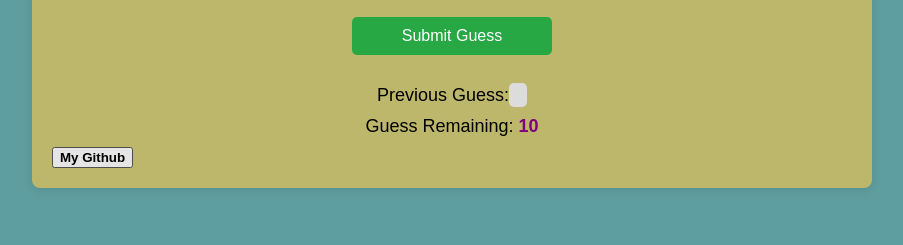
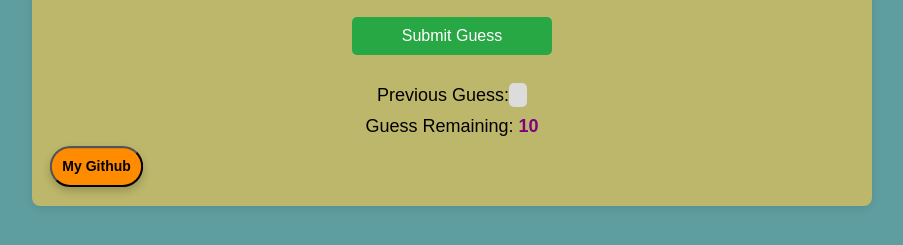
Before and after one commit to Roni-js/Guess-Number, a plain HTML site: page index.html in a window 1280 px wide. In both pictures the pointer is over the button "My Github". Shown: the part 303-548 px from the top of the page, without its empty margins (188-1091 px from the left). Drawn offline with Linux system fonts and the light colour scheme.

Commit message:
Update Style.css

```diff
--- a/Style.css
+++ b/Style.css
@@ -102,3 +102,17 @@ p .Preguess{
     border-radius: 5px;
 
 }
+.Social{
+background-color: coral;
+padding: 10px;
+border-radius: 20px;
+}
+.Social:hover{
+    background-color: darkorange;
+    transition: 0.3s;
+    transform: scale(1.05);
+    box-shadow: 0 4px 8px rgba(0,0,0,0.2);
+    cursor: pointer;
+    text-decoration: none;
+}
+.Social::before
```
